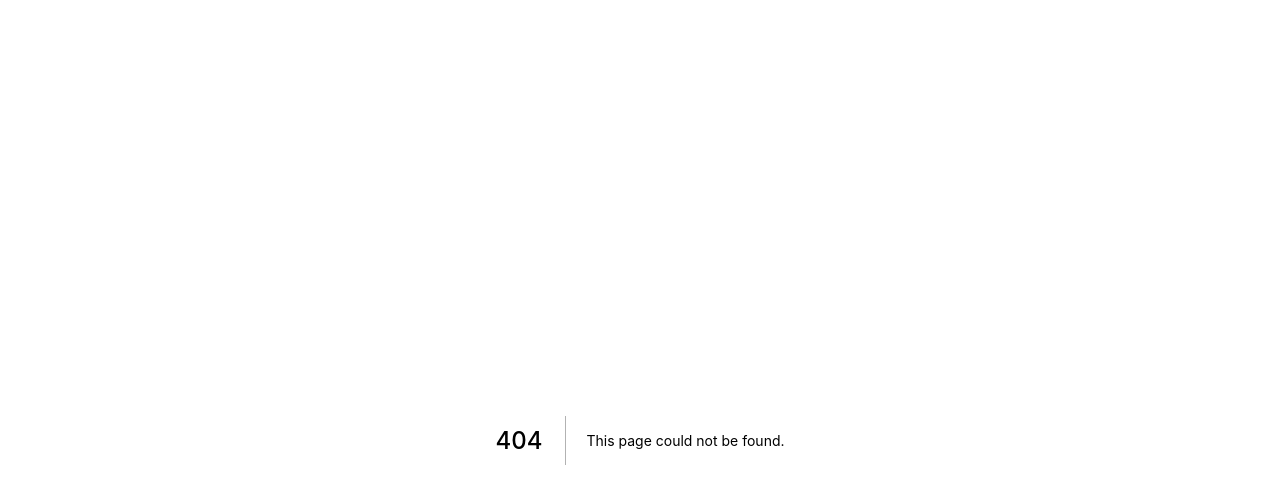
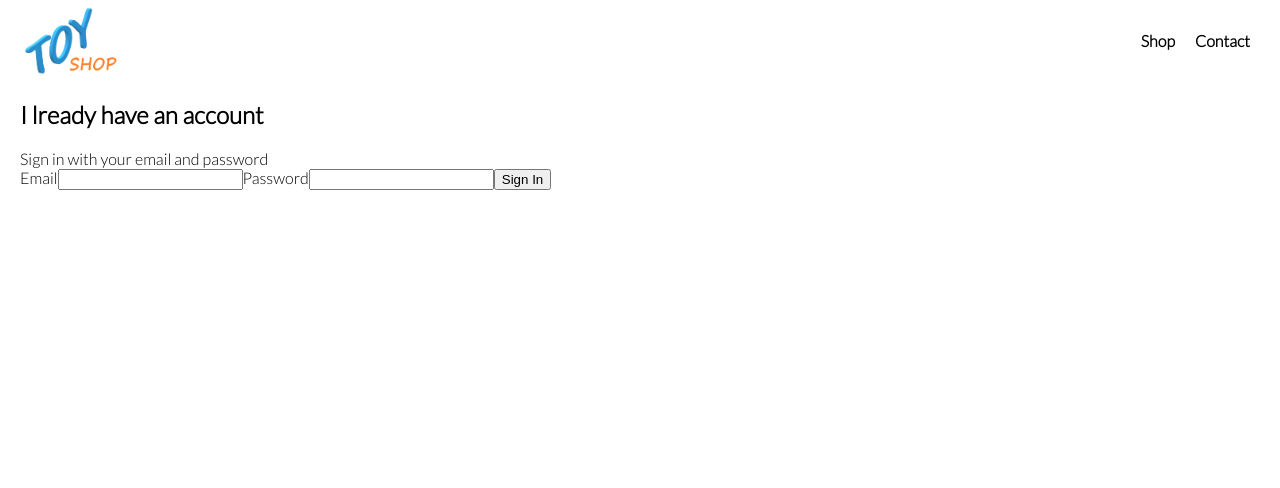
Before and after one commit to yalcinaksakal/toys, a Next.js app: page /auth in a window 1280 px wide. Before the commit this address had no page. Shown: the top 488 px of the page. Built offline with nearby package versions, Linux system fonts and the light colour scheme.

Commit message:
auth page

```diff
--- /dev/null
+++ b/components/Auth/SignIn.tsx
@@ -0,0 +1,43 @@
+import React, { useState } from "react";
+import styles from "./SignIn.module.scss";
+
+const SignIn: React.FC = () => {
+  const [authData, setAuthData] = useState({ email: "", pwd: "" });
+
+  const handleSubmit = (e: React.FormEvent) => {
+    e.preventDefault();
+    setAuthData({ email: "", pwd: "" });
+  };
+
+  const handleChange = (e: React.FormEvent<HTMLInputElement>) => {
+    const { name, value } = e.currentTarget;
+    setAuthData(prev => ({ ...prev, [name]: value }));
+  };
+  return (
+    <div className={styles["sign-in"]}>
+      <h2>I lready have an account</h2>
+      <span>Sign in with your email and password</span>
+      <form onSubmit={handleSubmit}>
+        <label>Email</label>
+        <input
+          onChange={handleChange}
+          name="email"
+          type="email"
+          value={authData.email}
+          required
+        />
+        <label>Password</label>
+        <input
+          onChange={handleChange}
+          name="pwd"
+          type="password"
+          value={authData.pwd}
+          required
+        />
+        <input type="submit" value="Sign In" />
+      </form>
+    </div>
+  );
+};
+
+export default SignIn;
--- /dev/null
+++ b/components/Nav/Nav.module.scss
@@ -0,0 +1,29 @@
+.header {
+  height: 70px;
+  width: 100%;
+  display: flex;
+  justify-content: space-between;
+  margin-bottom: 25px;
+  img {
+    cursor: pointer;
+  }
+  .options {
+    width: 50%;
+    height: 100%;
+    display: flex;
+    align-items: center;
+    justify-content: flex-end;
+
+    .option {
+      font-weight: bold;
+      padding: 10px;
+      transition: all 0.2s ease-out;
+      &:hover,
+      &.active {
+        transform: scale(1.1);
+        color: orange;
+        padding: 8px;
+      }
+    }
+  }
+}
--- /dev/null
+++ b/components/Nav/Nav.tsx
@@ -0,0 +1,34 @@
+import styles from "./Nav.module.scss";
+import Link from "next/link";
+import React from "react";
+import { useRouter } from "next/dist/client/router";
+
+const Nav: React.FC = () => {
+  const { pathname } = useRouter();
+
+  return (
+    <div className={styles.header}>
+      <Link href="/">
+        <img width="100px" src="/icon.png" />
+      </Link>
+      <div className={styles.options}>
+        <div
+          className={`${styles.option} ${
+            pathname === "/shop" && styles.active
+          }`}
+        >
+          <Link href="/shop">Shop</Link>
+        </div>
+        <div
+          className={`${styles.option} ${
+            pathname === "/contact" && styles.active
+          }`}
+        >
+          <Link href="/contact">Contact</Link>
+        </div>
+      </div>
+    </div>
+  );
+};
+
+export default Nav;
--- a/pages/_app.tsx
+++ b/pages/_app.tsx
@@ -1,15 +1,17 @@
 import "../styles/globals.css";
 import type { AppProps } from "next/app";
 import Head from "next/head";
+import Nav from "../components/Nav/Nav";
 
 function MyApp({ Component, pageProps }: AppProps) {
   return (
     <>
       <Head>
-        <title>Toys</title>
+        <title>Toy Shop</title>
         <link rel="icon" href="/icon.png" />
       </Head>
       <main>
+        <Nav />
         <Component {...pageProps} />
       </main>
     </>
--- /dev/null
+++ b/pages/auth/index.tsx
@@ -0,0 +1,15 @@
+import Head from "next/head";
+import SignIn from "../../components/Auth/SignIn";
+
+import styles from "./Auth.module.scss";
+
+const AuthPage: React.FC = () => (
+  <>
+    <Head>
+      <meta name="description" content="Toys Sign In/Up Page" />
+    </Head>
+    <SignIn />
+  </>
+);
+
+export default AuthPage;
--- a/styles/globals.css
+++ b/styles/globals.css
@@ -1,12 +1,14 @@
 @import url("https://fonts.googleapis.com/css2?family=Lato:wght@300&display=swap");
 html,
 body {
-  padding: 20px;
+
   margin: 0;
   font-family: Lato, -apple-system, BlinkMacSystemFont, Segoe UI, Roboto, Oxygen,
     Ubuntu, Cantarell, Fira Sans, Droid Sans, Helvetica Neue, sans-serif;
 }
-
+body {
+  padding: 5px 20px;
+}
 a {
   color: inherit;
   text-decoration: none;
```
Also changed, not shown: components/Auth/SignUp.tsx (added, +8 -0 lines), components/CollectionItem/CollectionItem.module.scss (+6 -4 lines), components/Auth/SignIn.module.scss (added), components/Auth/SingUp.module.scss (added), pages/auth/Auth.module.scss (added), public/icon.png.
